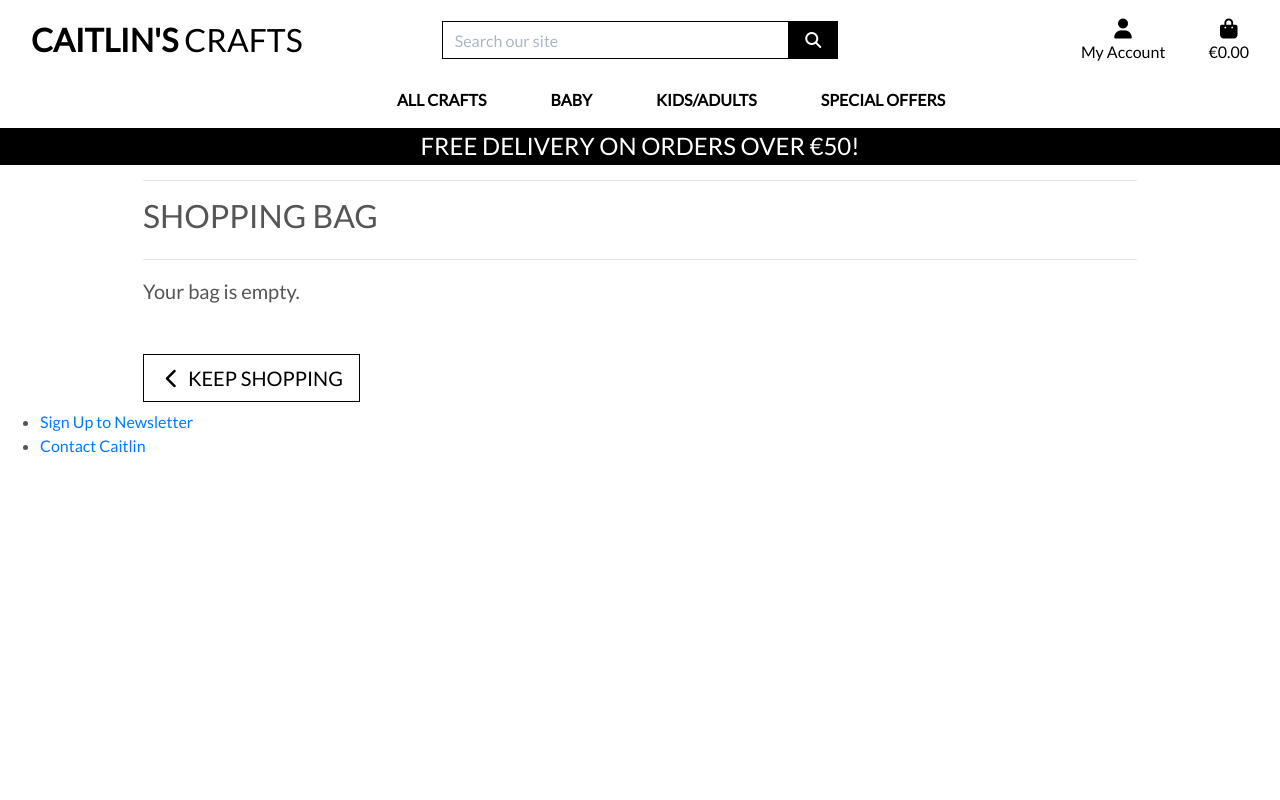
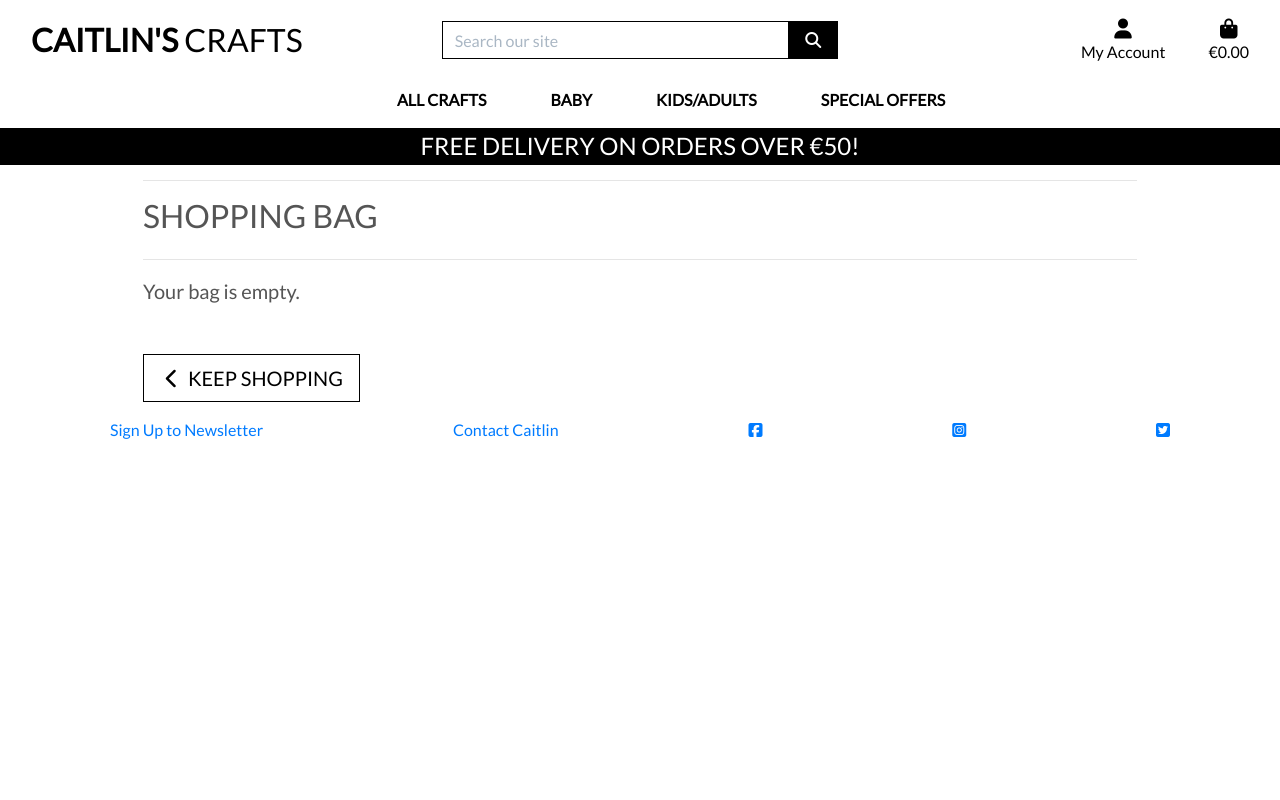
Before and after one commit to pattytonyoneill/caitlins_crafts, a Django app: page /bag/ in a window 1280 px wide. Run offline with Django 3.2, Linux system fonts and the light colour scheme; parts of the project's set-up code (start-up, migrations or seed data) failed here and were passed over; some libraries are stand-ins or nearby versions.

Commit message:
Update footer with social links and rel-attributes

```diff
--- a/templates/base.html
+++ b/templates/base.html
@@ -137,13 +137,14 @@
 {% block content %}
 {% endblock %}
 
-<footer>
-    <div>
-        <ul class="links">
-            <li><a href="{% url 'newsletter' %}">Sign Up to Newsletter</a></li>
-            <li><a href="{% url 'contact' %}">Contact Caitlin</a></li>
-        </ul>
-    </div>
+<footer class="container-fluid bg-white">
+    <nav class="nav nav-fill d-flex justify-content-around text-primary">
+        <a href="{% url 'newsletter' %}" class="nav-link text-primary">Sign Up to Newsletter</a>
+        <a href="{% url 'contact' %}" class="nav-link text-primary">Contact Caitlin</a>
+        <a href="https://www.facebook.com/" target="_blank" rel="nofollow noreferrer" class="nav-link text-primary"><i class="fab fa-facebook-square"></i></a>
+        <a href="https://www.instagram.com/" target="_blank" rel="nofollow noreferrer" class="nav-link text-primary"><i class="fab fa-instagram-square"></i></a>
+        <a href="https://twitter.com/" target="_blank" rel="nofollow noreferrer" class="nav-link text-primary"><i class="fab fa-twitter-square"></i></a>
+    </nav>
 </footer>
 
 {% block postloadjs %}
```
